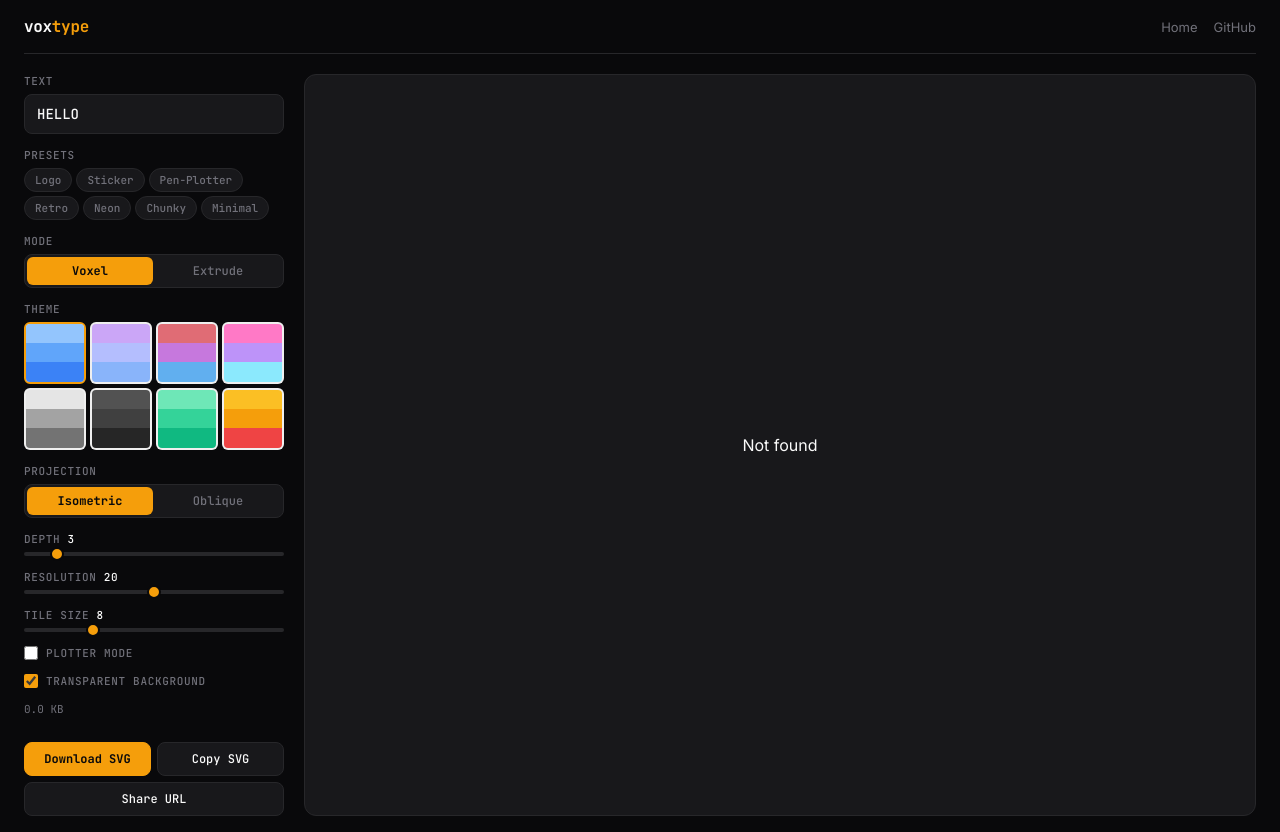
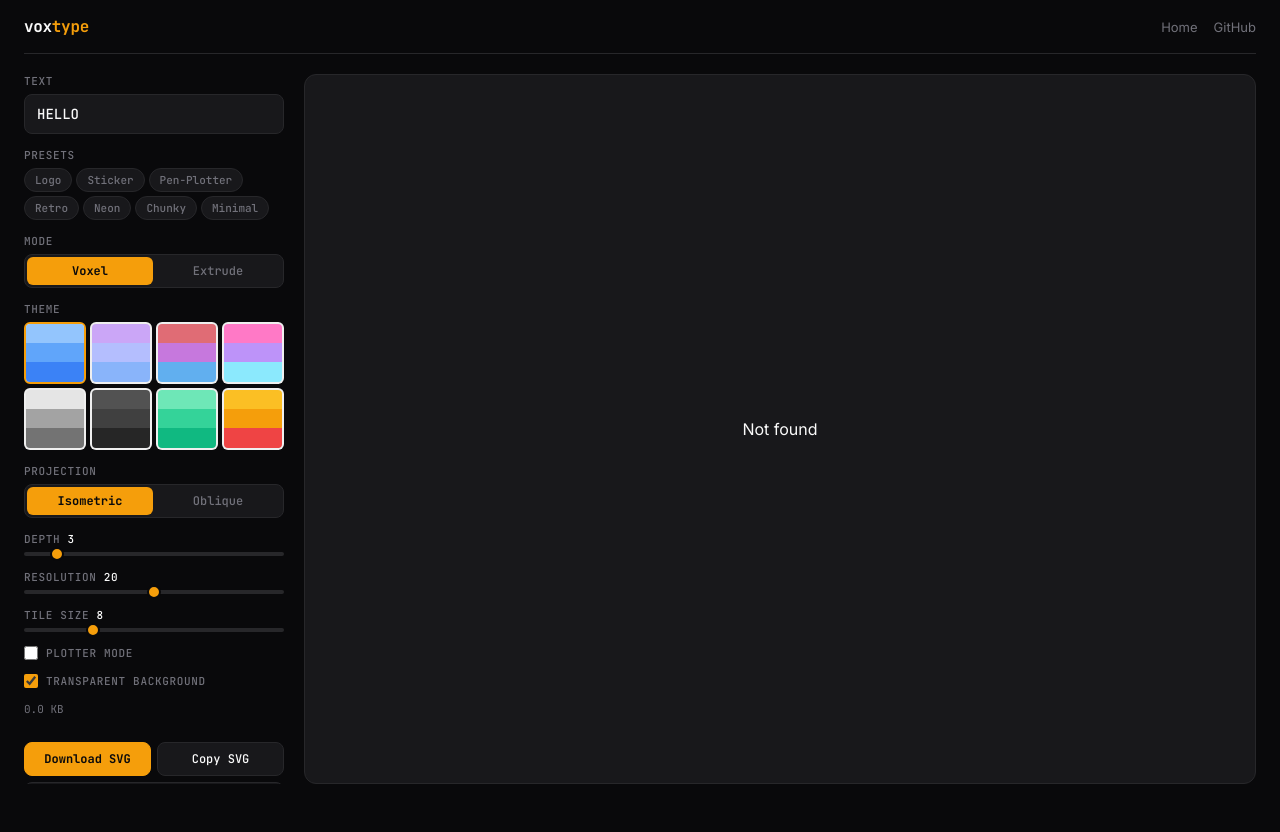
Before and after one commit to Railly/voxtype, a website with bundled scripts: page src/web/index.html in a window 1280 px wide. After the commit the page ends 800 px from the top, so only its background shows below. Built offline with nearby package versions, Linux system fonts and the light colour scheme; no server answers.

Commit message:
fix: fit playground to 100vh, no page scroll

```diff
--- a/src/web/style.css
+++ b/src/web/style.css
@@ -27,6 +27,10 @@ body {
 	max-width: 1400px;
 	margin: 0 auto;
 	padding: 16px 24px;
+	height: 100vh;
+	display: flex;
+	flex-direction: column;
+	overflow: hidden;
 }
 
 header {
@@ -74,13 +78,17 @@ header h1 span {
 	display: grid;
 	grid-template-columns: 260px 1fr;
 	gap: 20px;
-	min-height: calc(100vh - 100px);
+	flex: 1;
+	min-height: 0;
+	overflow: hidden;
 }
 
 .controls {
 	display: flex;
 	flex-direction: column;
 	gap: 14px;
+	overflow-y: auto;
+	min-height: 0;
 }
 
 .control-group {
@@ -315,7 +323,7 @@ input[type="checkbox"] {
 	border-radius: 12px;
 	overflow: hidden;
 	position: relative;
-	min-height: 500px;
+	min-height: 0;
 }
 
 .svg-container {
```
